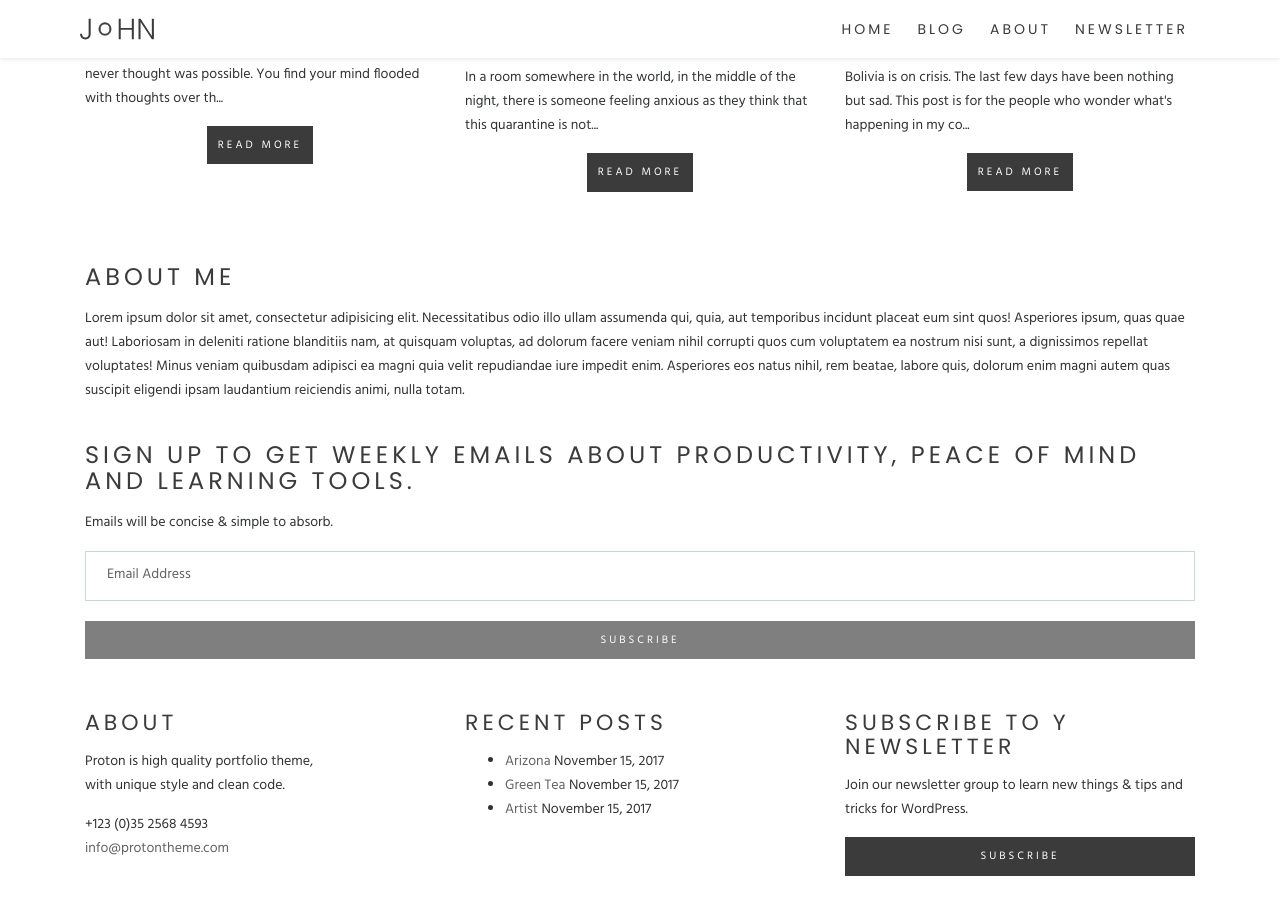
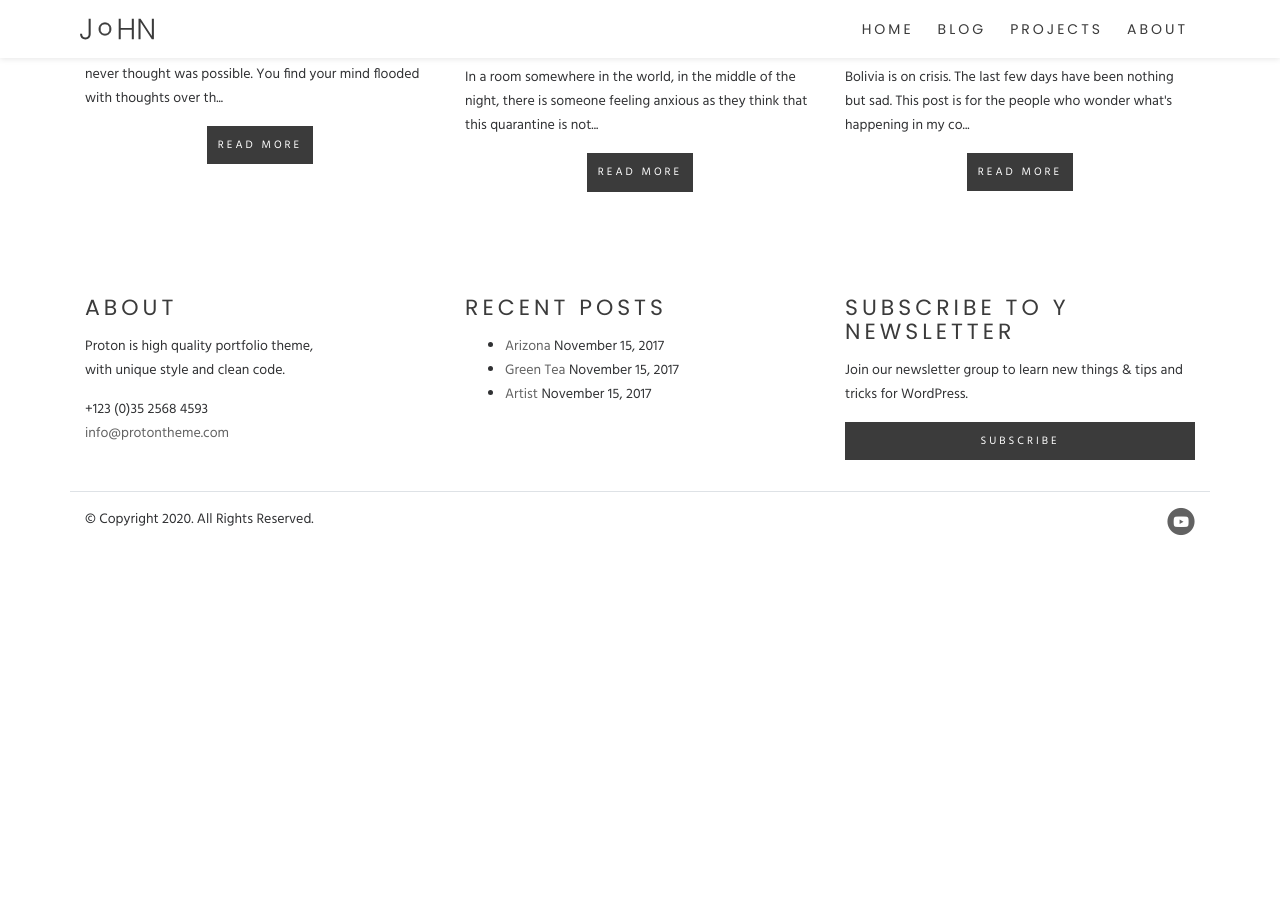
Before and after one commit to thethoughtfulmillennial/thethoughtfulmillennial.github.io, a Jekyll site: the page built from index2.html, in a window 1280 px wide and 900 px high, scrolled down 510 px. Built offline with Jekyll 4.4.1, drawn with Linux system fonts in a browser that asks for light colours; after the commit the page ends 1073 px from its top, so only the background shows below that.

Commit message:
Updating index2.

```diff
--- a/index2.html
+++ b/index2.html
@@ -28,16 +28,15 @@ layout: default2
 				<a class="nav-link page-scroll" href="/blog2.html">Blog</a>
 			</li>
 			<li class="nav-item">
-				<a class="nav-link page-scroll" href="/about2.html">About</a>
+				<a class="nav-link page-scroll" href="/projects2.html">Projects</a>
 			</li>
 			<li class="nav-item">
-				<a class="nav-link page-scroll" href="#newsletter">Newsletter</a>
+				<a class="nav-link page-scroll" href="/about2.html">About</a>
 			</li>
 		</ul>
 	</div>
 </nav> <!-- end of navbar -->
 <!-- end of navigation -->
-
 
 <div class="container">
 	<div class="row mb-4">
@@ -88,45 +87,4 @@ layout: default2
 			</div>
 		</div>
 	</div>
-	<div class="row mb-4">
-		<div class="col">
-			<h2>About Me</h2>
-			<p>Lorem ipsum dolor sit amet, consectetur adipisicing elit.
-				Necessitatibus odio illo ullam assumenda qui, quia, aut temporibus
-				incidunt placeat eum sint quos! Asperiores ipsum, quas quae aut!
-				Laboriosam in deleniti ratione blanditiis nam, at quisquam voluptas,
-				ad dolorum facere veniam nihil corrupti quos cum voluptatem ea
-				nostrum nisi sunt, a dignissimos repellat voluptates! Minus veniam
-				quibusdam adipisci ea magni quia velit repudiandae iure impedit
-				enim. Asperiores eos natus nihil, rem beatae, labore quis, dolorum
-				enim magni autem quas suscipit eligendi ipsam laudantium reiciendis
-				animi, nulla totam.</p>
-		</div>
-	</div>
-	<div class="row">
-		<div class="col-lg-12">
-			<h2>Sign up to get weekly emails about productivity, peace of mind and learning tools.</h2>
-			<ul class="list-unstyled li-space-lg">
-				<li class="address">Emails will be concise & simple to absorb.</li>
-			</ul>
-		</div> <!-- end of col -->
-	</div> <!-- end of row -->
-	<div class="row">
-		<div class="col">
-			<!-- Contact Form -->
-			<form id="contactForm" data-toggle="validator" data-focus="false" action="https://formspree.io/meqrbagb"
-				method="POST" class="js-form" novalidate>
-				<div class="form-group">
-					<input type="text" class="form-control-input" id="cname" name="name" required>
-					<label class="label-control" for="cname">Email Address</label>
-					<div class="help-block with-errors"></div>
-				</div>
-				<input type="text" name="_gotcha" style="display:none" />
-				<div class="form-group">
-					<button type="submit" class="btn btn-solid-reg w-100">SUBSCRIBE</button>
-				</div>
-			</form>
-			<!-- end of contact form -->
-		</div> <!-- end of col -->
-	</div> <!-- end of row -->
 </div>
```
Also changed, not shown: _posts/2020-07-13-a-language-journey.md (+1 -2 lines).
